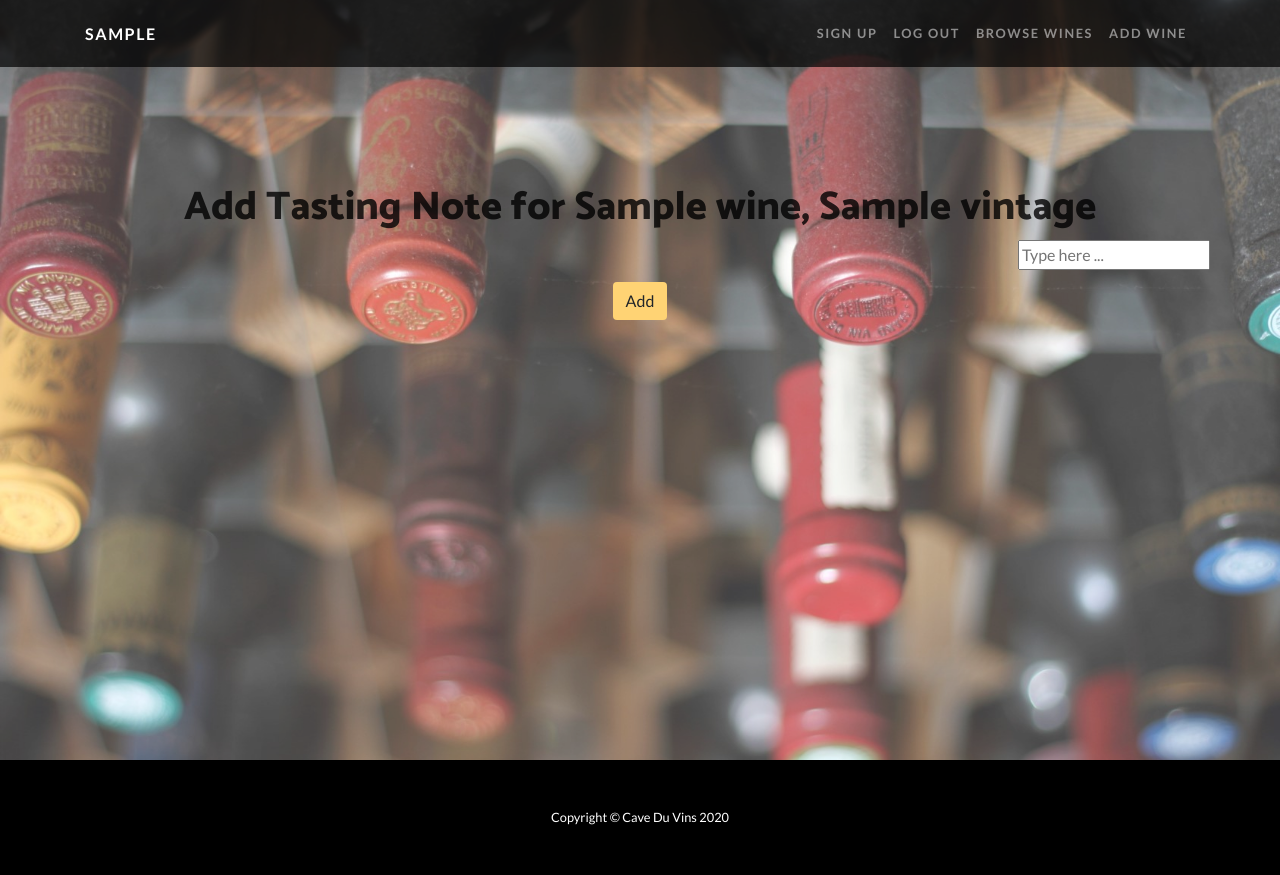
After one commit to StuChapman/BD-MS-Project-Cave-du-Vins-broken-Procfile, a Flask app: template templates/add_tasting_note.html in a window 1280 px wide. The commit adds this page. Run offline with Flask 2, Linux system fonts and the light colour scheme; the template is opened without the code that fills it: most values are stand-ins (such as "Sample title", 1, 10 or a date in 2020); some libraries are stand-ins or nearby versions.

Commit message:
Build: added add_tasting_note.html

```diff
--- a/run.py
+++ b/run.py
@@ -266,10 +266,24 @@ def search():
                                             )
     redirect(url_for('populate_search'))
 
+# Add tasting Note Routes
+@app.route('/add_tasting_note_page/<wine_id>')
+def add_tasting_note_page(wine_id):
+    the_wine =  mongo.db.wines.find_one({"_id": ObjectId(wine_id)})
+    return render_template('add_tasting_note.html',
+                                            wine=the_wine,
+                                            user_name = 'User: ' + session['username'],
+                                            colours=mongo.db.colours.find(),
+                                            country=mongo.db.country.find(),
+                                            region=mongo.db.region.find(),
+                                            grape=mongo.db.grape.find()
+                                            )
+
 
 @app.route('/add_tasting_note', methods=["GET", "POST"])
 def add_tasting_note():
     tastingnoteadd = request.values.get("addtastingnote")
+    wineid = request.values.get("wine_id")
     existing_tastingnote = mongo.db.wines.find_one({'tasting_notes': tastingnoteadd})
     if existing_tastingnote is None:
         return render_template("index.html",
@@ -278,9 +292,8 @@ def add_tasting_note():
         country=mongo.db.country.find(),
         region=mongo.db.region.find(),
         grape=mongo.db.grape.find(),
-        insert=mongo.db.wines.insert_one(
-            {"tasting_notes": tastingnoteadd}
-            ))
+        update=mongo.db.wines.update( {'_id': ObjectId(wineid)},
+            {'tasting_notes': tastingnoteadd}))
     return render_template("index.html",
         user_name = 'User: ' + session['username'],
         colours=mongo.db.colours.find(),
--- /dev/null
+++ b/templates/add_tasting_note.html
@@ -0,0 +1,23 @@
+
+{% extends "layout.html" %}
+{% block body %}
+
+    <!-- Header -->
+    <header class="hero text-center">
+        <div class="hero-content">
+            <div class="container">
+                <div>
+                    <h1>Add Tasting Note for {{ wine.wine_name }}, {{ wine.vintage }}</h1>
+                </div>
+                <form method="POST" action="{{ url_for('add_tasting_note', wine_id=wine._id) }}">
+                    <div class="row">
+                        <input type="text" class="login ml-auto mb-1" name="add_tasting_note" placeholder="Type here ...">
+                    </div>
+                    <button type="submit" class="btn btn-yellow mt-2">Add</button>
+                </form>
+                <br>
+            </div>
+        </div>
+    </header>
+
+{% endblock %}
```
Also changed, not shown: templates/index.html (+10 -33 lines).
